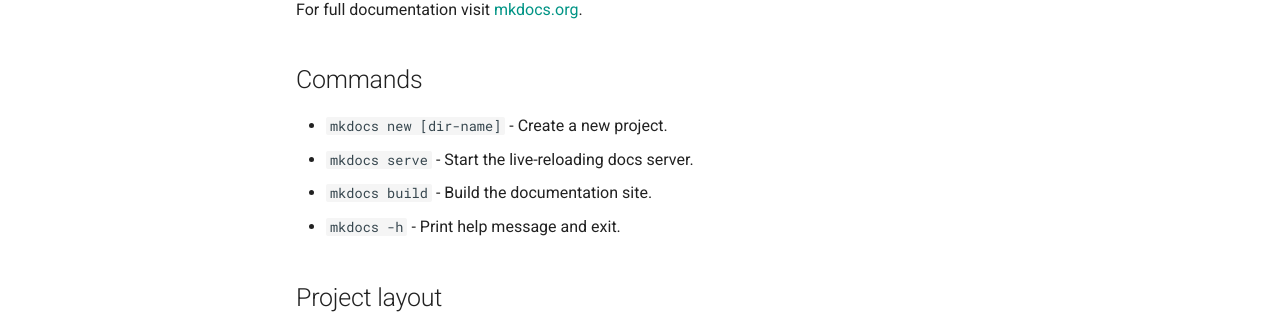
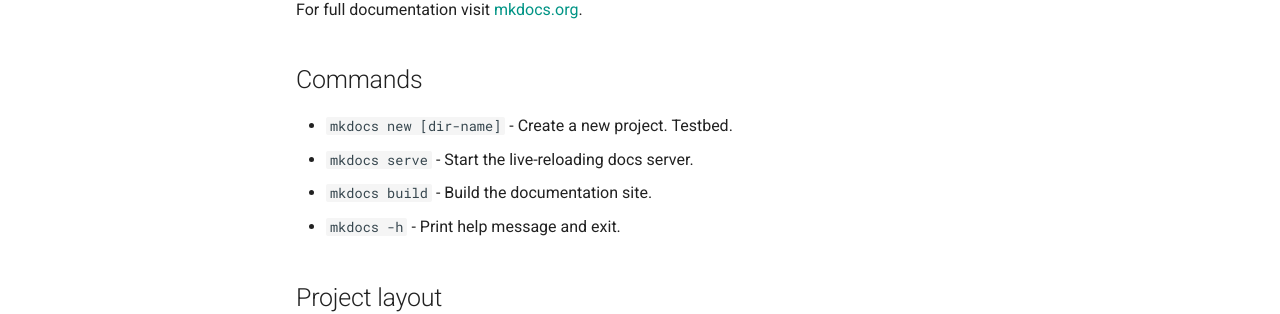
Before and after one commit to teohck/info, an MkDocs documentation site: the page built from docs/index.md, in a window 1280 px wide. Shown: the part 231-545 px from the top of the page. Built offline with MkDocs 1.6.1 and Material for MkDocs 9.7.7, drawn with Linux system fonts in a browser that asks for light colours.

Commit message:
Amended index.md

```diff
--- a/docs/index.md
+++ b/docs/index.md
@@ -4,7 +4,7 @@
 
 ## Commands
 
-* `mkdocs new [dir-name]` - Create a new project.
+* `mkdocs new [dir-name]` - Create a new project. Testbed.
 * `mkdocs serve` - Start the live-reloading docs server.
 * `mkdocs build` - Build the documentation site.
 * `mkdocs -h` - Print help message and exit.
```
